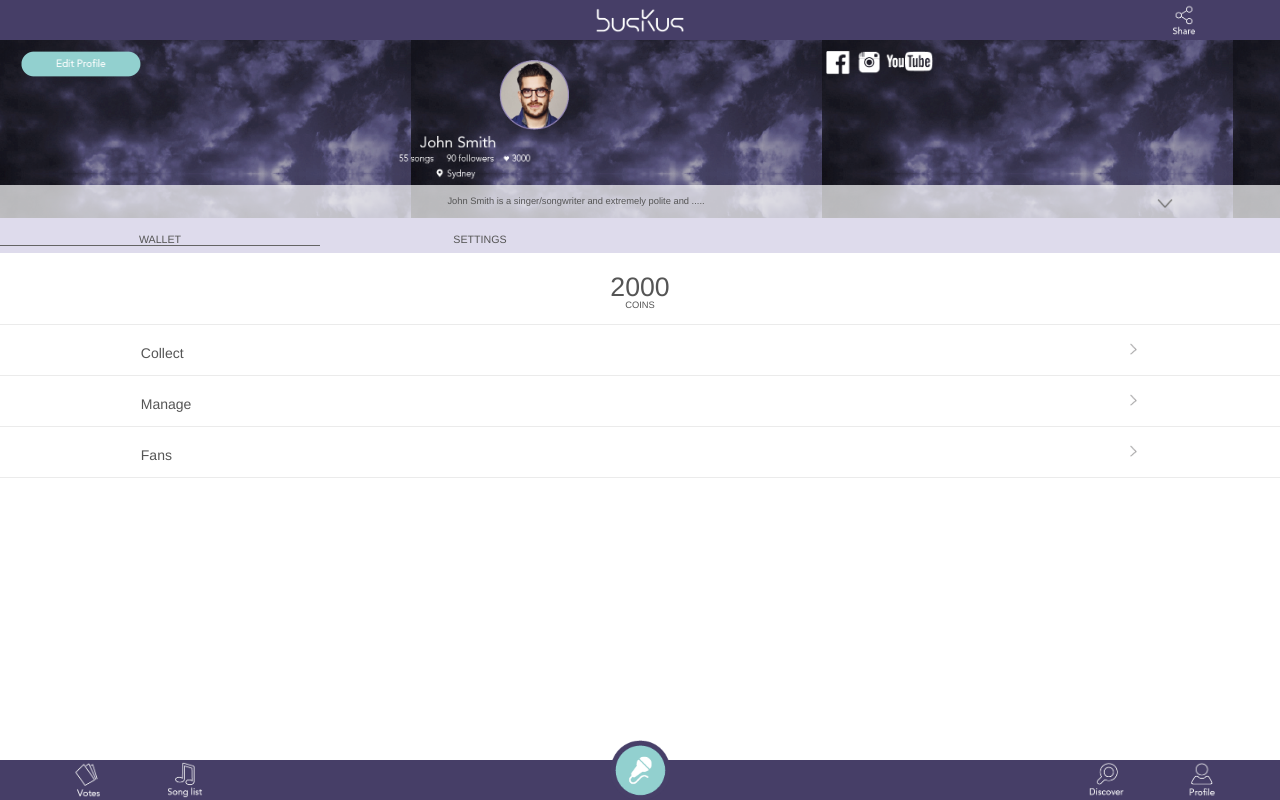
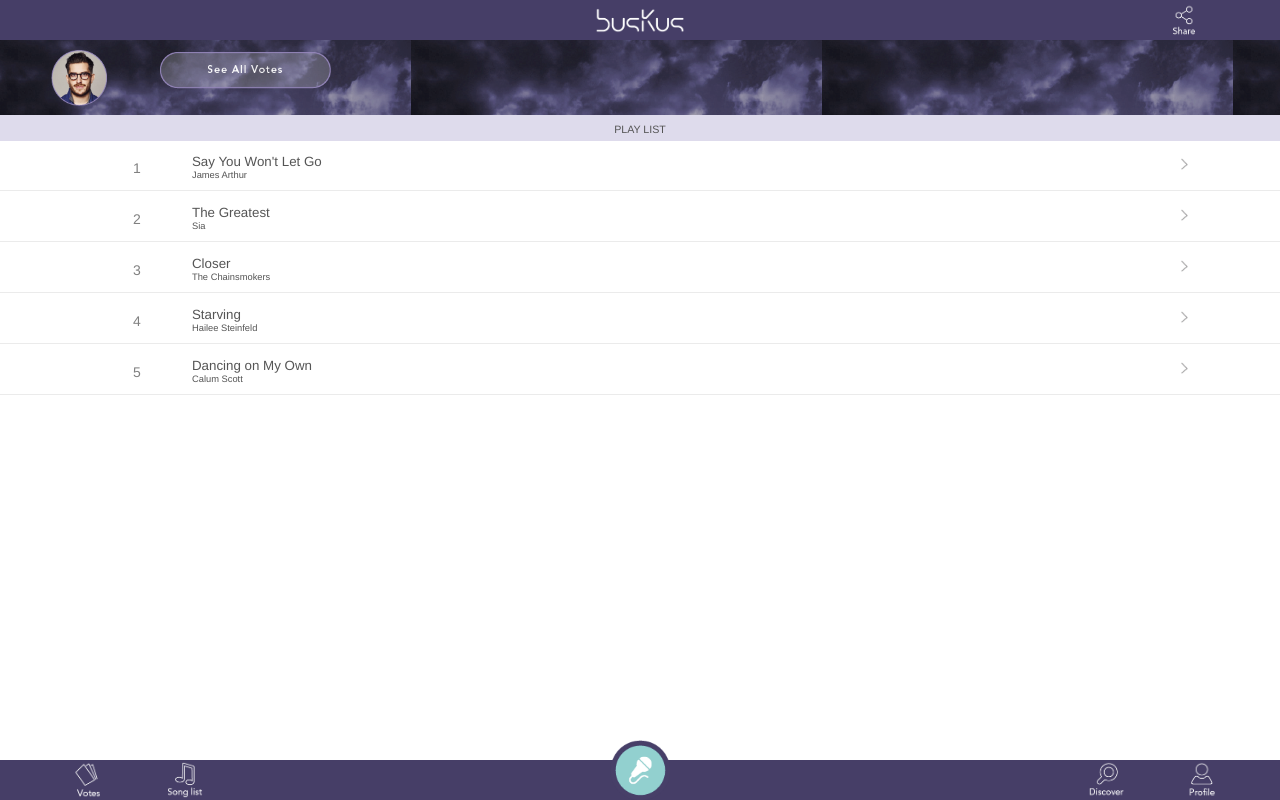
Before and after one commit to kzha0548/buskus.github.io, a plain HTML site: page index.html in a window 1280 px wide. Drawn offline with Linux system fonts and the light colour scheme.

Commit message:
Update index.html

```diff
--- a/index.html
+++ b/index.html
@@ -4,7 +4,7 @@
 <meta http-equiv="Content-Type" content="text/html; charset=UTF-8" />
     <meta name="viewport" content="width=device-width">
 <title>BuskUs</title>
-<link href="stylesheets/Profile.css" rel="stylesheet" type="text/css" />
+<link href="stylesheets/Playlist.css" rel="stylesheet" type="text/css" />
 </head>
 
 <body>
@@ -50,7 +50,7 @@
 
         <div id ="third">
             <ul>
-            <li><a href="#" ><img class="display" src="images/profileicon.png" alt="logo" width="36px"/>
+            <li><a href="Profile.html" ><img class="display" src="images/profileicon.png" alt="profile" width="36px"/>
                 </a></li>
             <li><a href="#"><img class="display" src="images/discover-01.png" alt="logo" width="36px"/></a></li>
 
@@ -83,34 +83,17 @@
             </div><!--end of topbar-->
 
         <div class ="photobar">
-            <div class ="photobarleft"> <a href="#"><img class="display" src="images/editprofile-25.png" alt="logo" height="28px"/></a></div><!--end of photobarleft-->
-            <div class ="photobarmid"><a href="Profile.html"><img class="display" src="images/profile.png" alt="profile" height="70px"/></a></div><!--end of photobarmid-->
-            <div class ="photobarright"><a href="#"><img class="display" src="images/socialmedia-08.png" alt="social media" height="25px"/></a></div><!--end of photobarright-->
 
-            <div class ="headerdetails"><img class="display" src="images/details-22.png" alt="Play List" height="45px"/></div>
+            <a href="#"><img class="display" src="images/profile.png" alt="logo" height="56px"/></a>
 
-
-        <div class ="aboutme">John Smith is a singer/songwriter and extremely polite  and ..... </div>
-
-
-            <div class ="aboutme2">
-            <img class="display" src="images/downarrow-23.png" alt="more" height="9px"/></div>
-
-
-
+            <a href="#"><img class="display" src="images/headerbutton-10.png" alt="logo" height="40px"/></a>
 
         </div> <!--end of photobar-->
 
 
 
 
-        <div class ="title">
-            <div class="leftspace"></div>
-            <div class="titleleft">WALLET</div>
-            <div class="titleright">SETTINGS</div>
-            <div class="rightspace"></div>
-
-
+        <div class ="title"> PLAY LIST
         </div><!--end of title-->
 
 
@@ -122,20 +105,29 @@
         <div class ="topspace"></div>
 
 
-       <a href="EditPlaylist.html"> <div class ="fullcoin">
+       <a href="EditPlaylist.html"> <div class ="songs">
+            <div class ="songs1">1</div><!--end of songs1-->
 
-            <div class ="coins">
-                <div class ="upper">2000</div>
-                <div class ="lower">COINS</div>
-                </div><!--end of coins-->
+            <div class ="songs2">
+                <div class ="upper">Say You Won't Let Go</div>
+                <div class ="lower">James Arthur</div>
+                </div><!--end of songs2-->
 
+            <div class ="songs3">
+
+                <a href="#"><img class="display" src="images/arrow.png" alt="logo" height="12px"/></a>
+
+            </div><!--end of songs3-->
 
         </div><!--end of songs--></a>
 
          <a href="EditPlaylist.html"><div class ="songs">
-            <div class ="songs1"></div><!--end of songs1-->
+            <div class ="songs1">2</div><!--end of songs1-->
 
-            <div class ="songs2">Collect</div><!--end of songs2-->
+            <div class ="songs2">
+                <div class ="upper">The Greatest</div>
+                <div class ="lower">Sia</div>
+                </div><!--end of songs2-->
 
             <div class ="songs3">
 
@@ -147,9 +139,12 @@
 
 
         <a href="EditPlaylist.html"> <div class ="songs">
-            <div class ="songs1"></div><!--end of songs1-->
+            <div class ="songs1">3</div><!--end of songs1-->
 
-            <div class ="songs2">Manage</div><!--end of songs2-->
+            <div class ="songs2">
+                <div class ="upper">Closer</div>
+                <div class ="lower">The Chainsmokers</div>
+                </div><!--end of songs2-->
 
             <div class ="songs3">
 
@@ -161,9 +156,29 @@
 
 
          <a href="EditPlaylist.html"><div class ="songs">
-            <div class ="songs1"></div><!--end of songs1-->
+            <div class ="songs1">4</div><!--end of songs1-->
 
-            <div class ="songs2">Fans</div><!--end of songs2-->
+            <div class ="songs2">
+                <div class ="upper">Starving</div>
+                <div class ="lower">Hailee Steinfeld</div>
+                </div><!--end of songs2-->
+
+            <div class ="songs3">
+
+                <a href="#"><img class="display" src="images/arrow.png" alt="logo" height="12px"/></a>
+
+            </div><!--end of songs3-->
+
+        </div><!--end of songs--></a>
+
+
+         <a href="EditPlaylist.html"><div class ="songs">
+            <div class ="songs1">5</div><!--end of songs1-->
+
+            <div class ="songs2">
+                <div class ="upper">Dancing on My Own</div>
+                <div class ="lower">Calum Scott</div>
+                </div><!--end of songs2-->
 
             <div class ="songs3">
 
@@ -176,8 +191,6 @@
 
 
 
-
-
         <div class ="basespace"></div>
 
 
```
